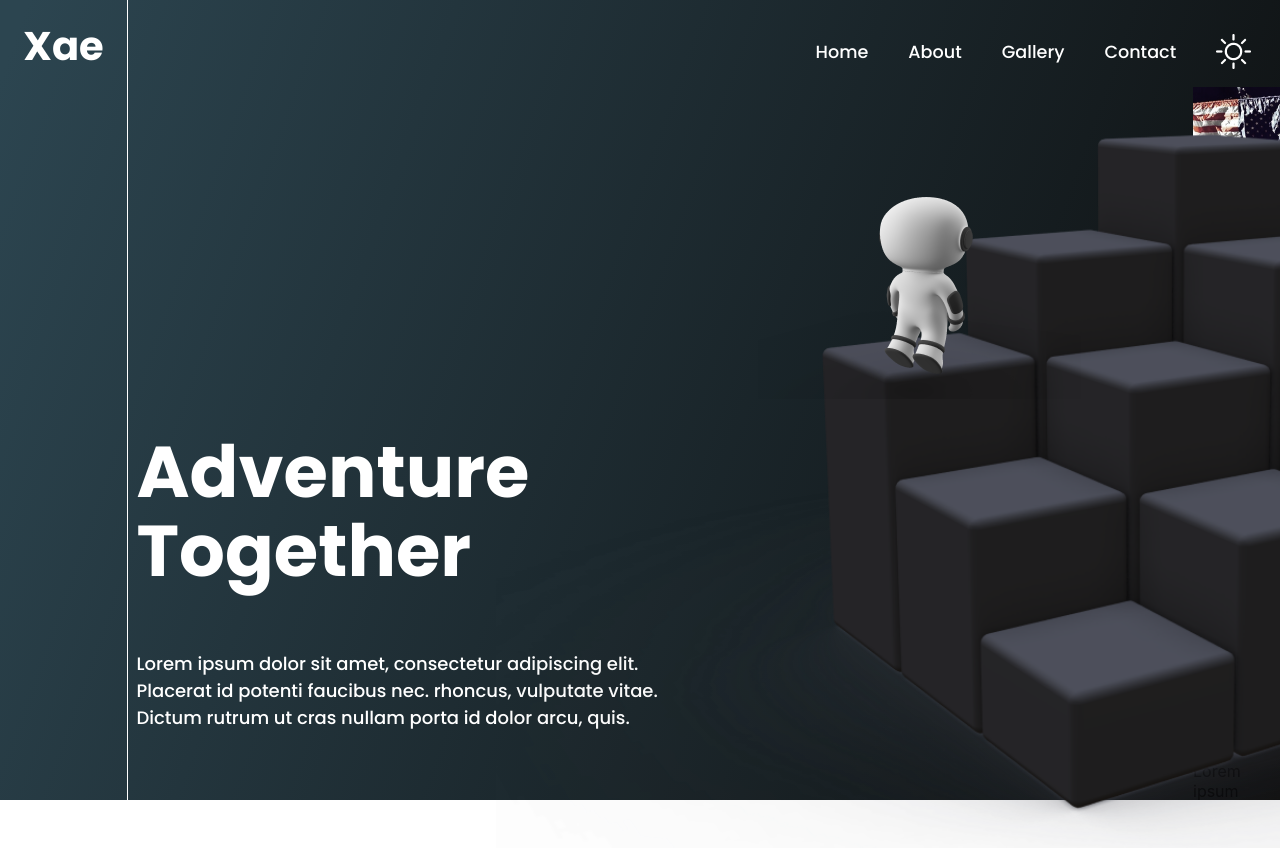
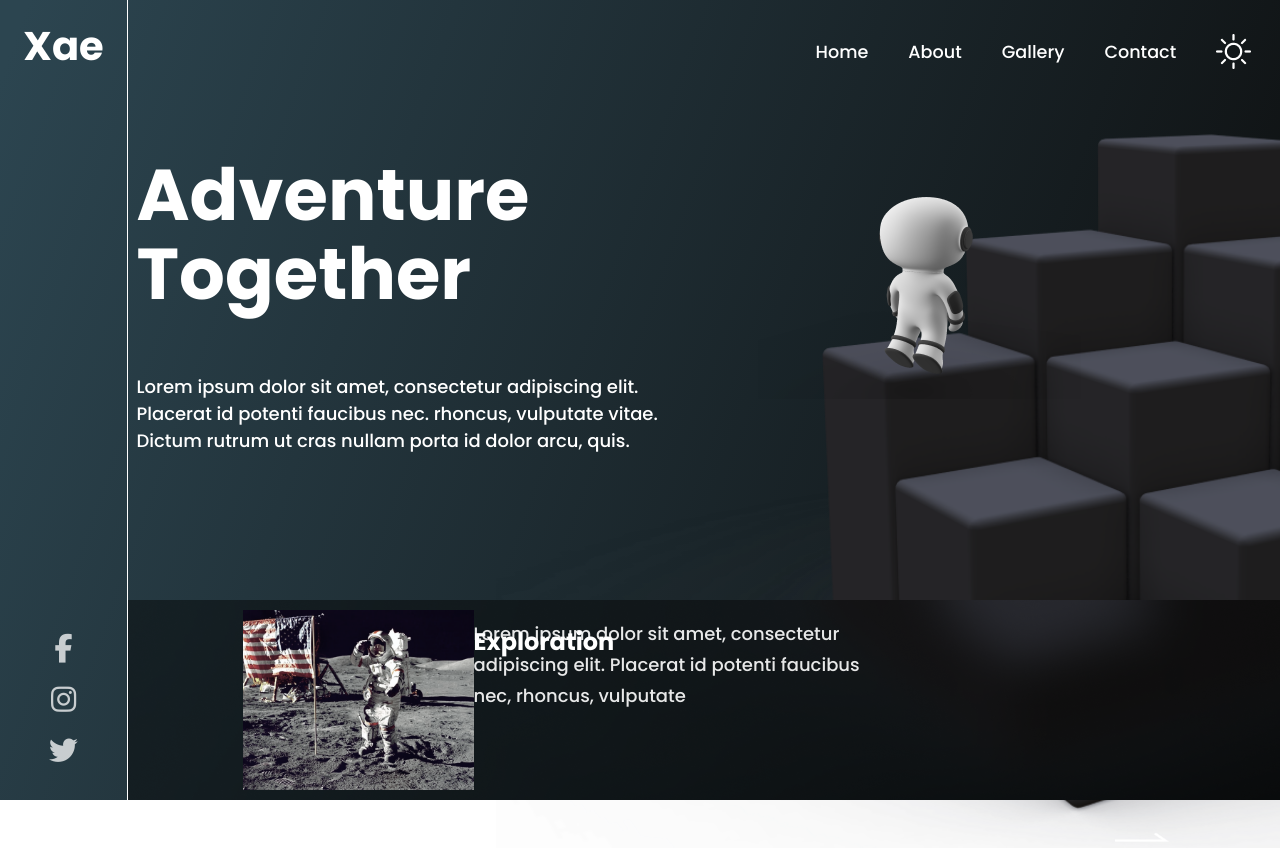
Before and after one commit to hstrejoluna/I-Design-You-Build---Frontend-Challenge-1-, a React (Create React App) app: page / in a window 1280 px wide. Shown: the top 848 px of the page. Built offline with nearby package versions, Linux system fonts and the light colour scheme.

Commit message:
background fill footer rectangle

```diff
--- a/src/components/footer.jsx
+++ b/src/components/footer.jsx
@@ -4,19 +4,15 @@ import arrow from "../images/arrowfooter.png";
 const Footer = () => {
   return (
     <section className="footer" id="footer">
-      <div className="mainarticle">
-        <img src={footerimg}></img>
-        <h3>Exploration</h3>
-        <p>
-          Lorem ipsum dolor sit amet, consectetur adipiscing elit. Placerat id
-          potenti faucibus nec, rhoncus, vulputate
-        </p>
-        <img src={arrow}></img>
-      </div>
-      <div className="secondarticle">
-        <h3>Footprint</h3>
-        <p>Lorem ipsum dolor sit amet, consectetur </p>
-      </div>
+      <img id="mainarticleimg" src={footerimg}></img>
+      <h3 id="mainarticleh3">Exploration</h3>
+      <p id="mainarticlep">
+        Lorem ipsum dolor sit amet, consectetur adipiscing elit. Placerat id
+        potenti faucibus nec, rhoncus, vulputate
+      </p>
+      <img id="mainarticlearrow" src={arrow}></img>
+      <h3 id="secondarticleh3">Footprint</h3>
+      <p id="secondarticlep">Lorem ipsum dolor sit amet, consectetur </p>
     </section>
   );
 };
--- a/src/index.css
+++ b/src/index.css
@@ -1,6 +1,5 @@
 @import url("https://fonts.googleapis.com/css2?family=Poppins:wght@700&display=swap");
 @import url("https://fonts.googleapis.com/css2?family=Poppins:wght@500&display=swap");
-
 body {
   margin: 0;
   font-family: -apple-system, BlinkMacSystemFont, "Segoe UI", "Roboto", "Oxygen",
@@ -9,7 +8,6 @@ body {
   -webkit-font-smoothing: antialiased;
   -moz-osx-font-smoothing: grayscale;
   overflow: hidden;
-
 }
 
 .App {
@@ -103,6 +101,7 @@ code {
   width: 50px;
   justify-self: stretch;
   align-self: start;
+  z-index: 5;
 }
 .astronaut {
   position: absolute;
@@ -146,3 +145,108 @@ code {
   font-size: 18px;
   line-height: 27px;
 }
+
+.footer {
+  grid-area: footermain;
+  display: inline-grid;
+  grid-template-columns: 10% 20% 30% 10% 30%;
+  grid-template-rows: 100%;
+  grid-template-areas: " down imgfooter maindescfooter arrowfooter secondescfooter";
+  z-index: 10;
+  background-image: url('./images/Rectangle2.png');
+  background-repeat: cover;
+  /* Note: backdrop-filter has minimal browser sup
+  z-index: 10;
+  /* Note: backdrop-filter has minimal browser support */
+}
+
+.footer #mainarticleimg {
+  grid-area: imgfooter;
+  justify-self: stretch;
+  align-self: center;
+}
+
+.footer #mainarticleh3 {
+  grid-area: maindescfooter;
+
+  width: 427px;
+  height: 36px;
+  left: 694px;
+  top: 698px;
+
+  font-family: Poppins;
+  font-style: normal;
+  font-weight: bold;
+  font-size: 24px;
+  line-height: 36px;
+  z-index: 20;
+
+  /* identical to box height */
+
+  color: #ffffff;
+}
+
+.footer #mainarticlep {
+  grid-area: maindescfooter;
+
+  width: 427px;
+  height: 93px;
+  left: 694px;
+  top: 752px;
+
+  font-family: Poppins;
+  font-style: normal;
+  font-weight: 500;
+  font-size: 18px;
+  line-height: 31px;
+
+  color: rgba(255, 255, 255, 0.9);
+  z-index: 50;
+}
+
+.footer #mainarticlearrow {
+  grid-area: arrowfooter;
+  position: absolute;
+  width: 55px;
+  height: 10px;
+  left: 1115px;
+  top: 832px;
+}
+
+.footer #secondarticleh3 {
+  grid-area: secondescfooter;
+
+  position: absolute;
+  width: 113px;
+  height: 36px;
+  left: 1325px;
+  top: 698px;
+
+  font-family: Poppins;
+  font-style: normal;
+  font-weight: bold;
+  font-size: 24px;
+  line-height: 36px;
+
+  /* identical to box height */
+
+  color: #ffffff;
+}
+
+.footer #secondarticlep {
+  grid-area: secondescfooter;
+  position: absolute;
+  width: 238px;
+  height: 62px;
+  left: 1321px;
+  top: 744px;
+
+  font-family: Poppins;
+  font-style: normal;
+  font-weight: 500;
+  font-size: 18px;
+  line-height: 31px;
+
+  color: rgba(255, 255, 255, 0.9);
+  z-index: 20;
+}
```
Also changed, not shown: src/images/Rectangle2.png (added).
